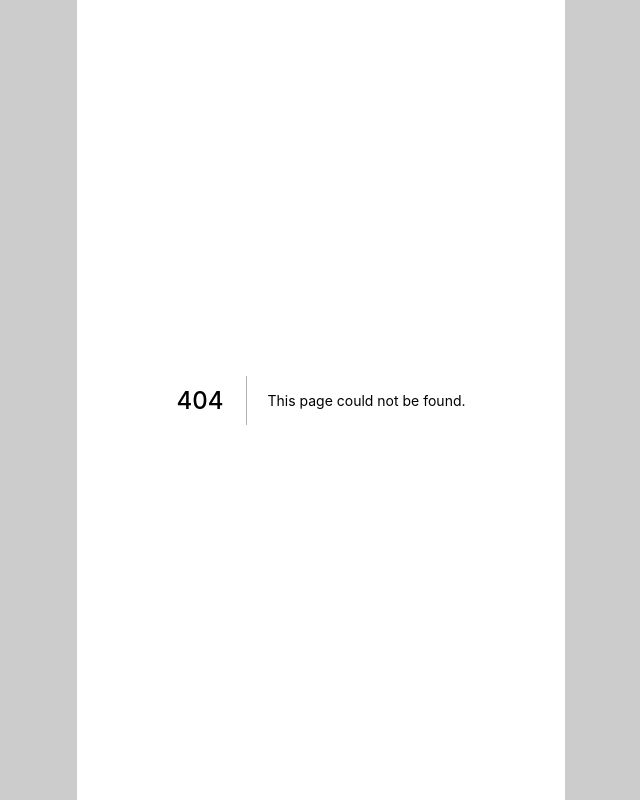
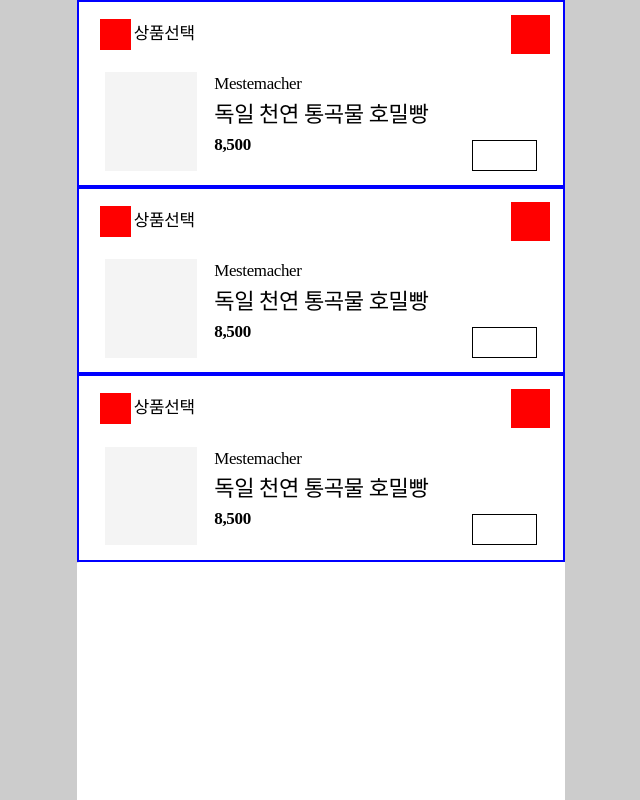
Before and after one commit to puba5/esque-frontend, a Next.js app: page /myPage in a window 1280 px wide. Before the commit this address had no page. Shown: the whole page, without its empty margins (319-959 px from the left). Built offline with nearby package versions, Linux system fonts and the light colour scheme; a web font is replaced by a local one.

Commit message:
feat : myShop 페이지 추가 및 myProduct 추가
myShop 페에지 추가 및 myProduct의 추가

```diff
--- /dev/null
+++ b/pages/myPage.tsx
@@ -0,0 +1,16 @@
+import React from "react";
+import styled from "styled-components";
+import MyProduct from "@src/components/molecules/product/myProduct";
+
+export default function myPage() {
+  return (
+    <Wrapper>
+      <MyProduct></MyProduct>
+      <MyProduct></MyProduct>
+      <MyProduct></MyProduct>
+      <div>??</div>
+    </Wrapper>
+  );
+}
+
+const Wrapper = styled.div``;
--- a/pages/shop.tsx
+++ b/pages/shop.tsx
@@ -1,7 +1,7 @@
 import React, { useState, useEffect, useRef } from "react";
 import styled from "styled-components";
 import ShopHeader from "@src/components/organisms/Header/ShopHeader";
-import ShopProducts from "@src/components/organisms/product/shopProducts";
+import ShopProducts from "@src/components/organisms/productList/shopProducts";
 import Menu from "@src/components/organisms/Menu/menu";
 import ShopFooter from "@src/components/organisms/Footer/ShopFooter";
 
--- /dev/null
+++ b/src/components/molecules/product/MyProduct.tsx
@@ -0,0 +1,107 @@
+import React from "react";
+import styled from "styled-components";
+
+export default function MyProduct() {
+  return (
+    <Wrapper>
+      <ButtonList>
+        <CheckButton></CheckButton>
+        <ButtonDesc>상품선택</ButtonDesc>
+        <CloseButton></CloseButton>
+      </ButtonList>
+      <ProductContainer>
+        <ProductPhoto />
+        <ProductDesc>
+          <Brand>Mestemacher</Brand>
+          <ProductName>독일 천연 통곡물 호밀빵</ProductName>
+          <Price>8,500</Price>
+        </ProductDesc>
+        <Quantity></Quantity>
+      </ProductContainer>
+    </Wrapper>
+  );
+}
+
+const Wrapper = styled.div`
+  border: solid 2px blue;
+  width: 100%;
+  height: 14.4rem;
+  color: black;
+`;
+const ButtonList = styled.div`
+  display: flex;
+`;
+const CheckButton = styled.a`
+  margin-left: 1.6rem;
+  margin-top: 1.3rem;
+  width: 2.4rem;
+  height: 2.4rem;
+  background: red;
+`;
+const ButtonDesc = styled.p`
+  margin-left: 0.2rem;
+  margin-top: 1.5rem;
+  font-style: normal;
+  font-weight: normal;
+  font-size: 1.3rem;
+  line-height: 1.9rem;
+  letter-spacing: -0.02em;
+`;
+
+const CloseButton = styled.div`
+  margin-left: auto;
+  margin-right: 1rem;
+  margin-top: 1rem;
+  width: 3rem;
+  height: 3rem;
+  background-color: red;
+`;
+
+const ProductContainer = styled.div`
+  display: flex;
+  margin-top: 1rem;
+  margin-left: 2rem;
+`;
+
+const ProductPhoto = styled.div`
+  width: 7.6rem;
+  height: 7.6rem;
+  background: #f4f4f4;
+  margin-right: 1.3rem;
+`;
+
+const ProductDesc = styled.div`
+  width: 21.3rem;
+  height: 7.6rem;
+`;
+
+const Brand = styled.div`
+  font-style: normal;
+  font-weight: normal;
+  font-size: 1.3rem;
+  line-height: 1.9rem;
+  letter-spacing: -0.02em;
+`;
+const ProductName = styled.div`
+  font-style: normal;
+  font-weight: 300;
+  font-size: 1.7rem;
+  line-height: 2.7rem;
+  letter-spacing: -0.02em;
+`;
+const Price = styled.div`
+  font-style: normal;
+  font-weight: bold;
+  font-size: 17px;
+  line-height: 25px;
+  letter-spacing: -0.02em;
+`;
+
+const Quantity = styled.div`
+  width: 5.3rem;
+  height: 2.4rem;
+  margin-right: 2rem;
+  margin-left: auto;
+  margin-top: auto;
+  border: black 1px solid;
+`;
--- a/src/components/organisms/Footer/videoFooterUp.tsx
+++ b/src/components/organisms/Footer/videoFooterUp.tsx
@@ -1,7 +1,7 @@
 import React from "react";
 import styled from "styled-components";
 
-import Product from "@src/components/molecules/Desc/product";
+import Product from "@src/components/molecules/product/product";
 
 export default function VideoFooterUp(props) {
   const { setIsFooterUp } = props;
--- a/src/components/organisms/product/shopProducts.tsx
+++ b/src/components/organisms/productList/shopProducts.tsx
@@ -1,6 +1,6 @@
 import React, { useRef, useEffect } from "react";
 import styled from "styled-components";
-import ShopProduct from "@src/components/molecules/Desc/shopProduct";
+import ShopProduct from "@src/components/molecules/product/shopProduct";
 
 // Scene의 정보를 담은 객체
 const sceneInfo = [
```
Also changed, not shown: pages/videoDetail.tsx (deleted, +0 -22 lines), src/components/molecules/product/product.tsx (renamed from src/components/molecules/Desc/product.tsx), src/components/molecules/product/shopProduct.tsx (renamed from src/components/molecules/Desc/shopProduct.tsx).
